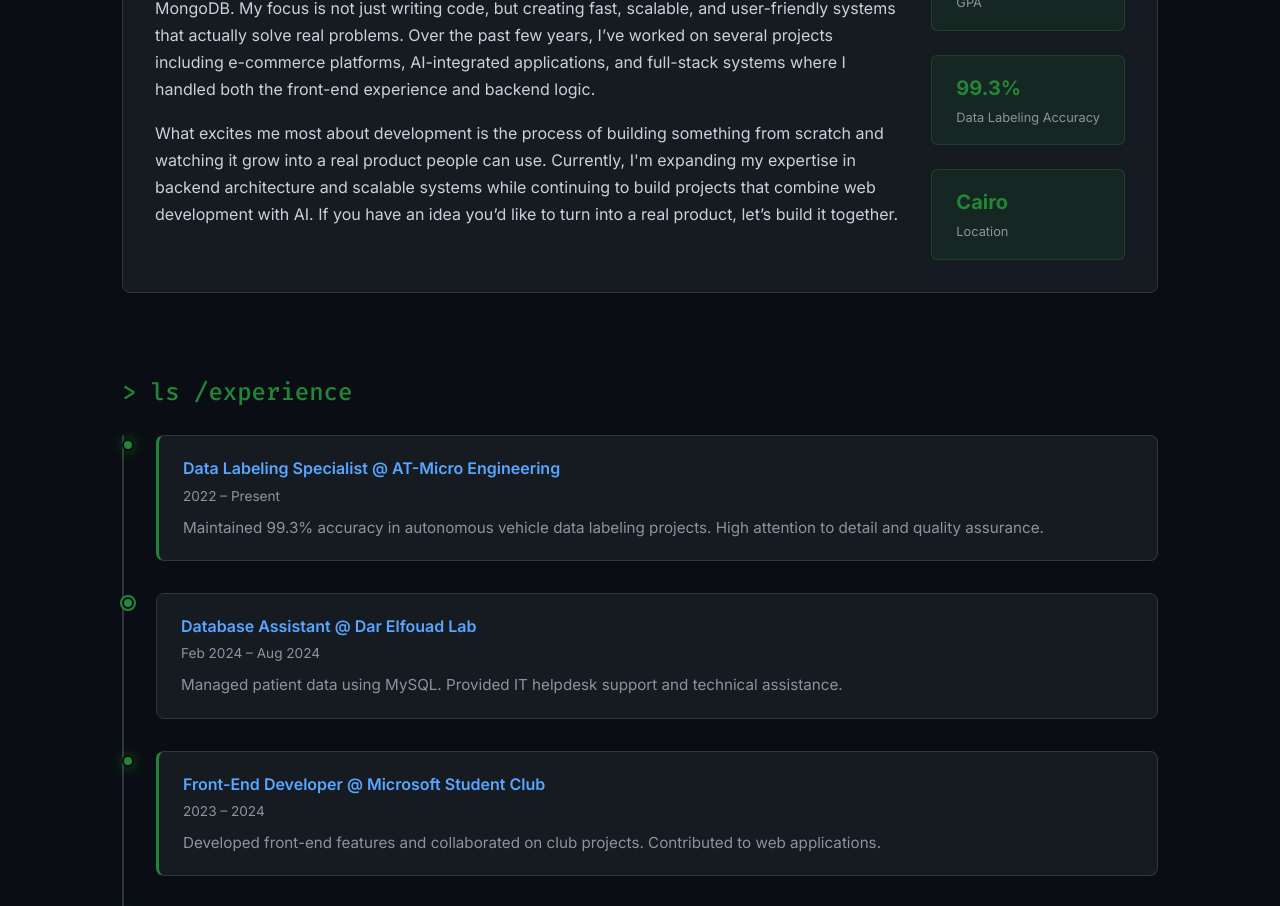
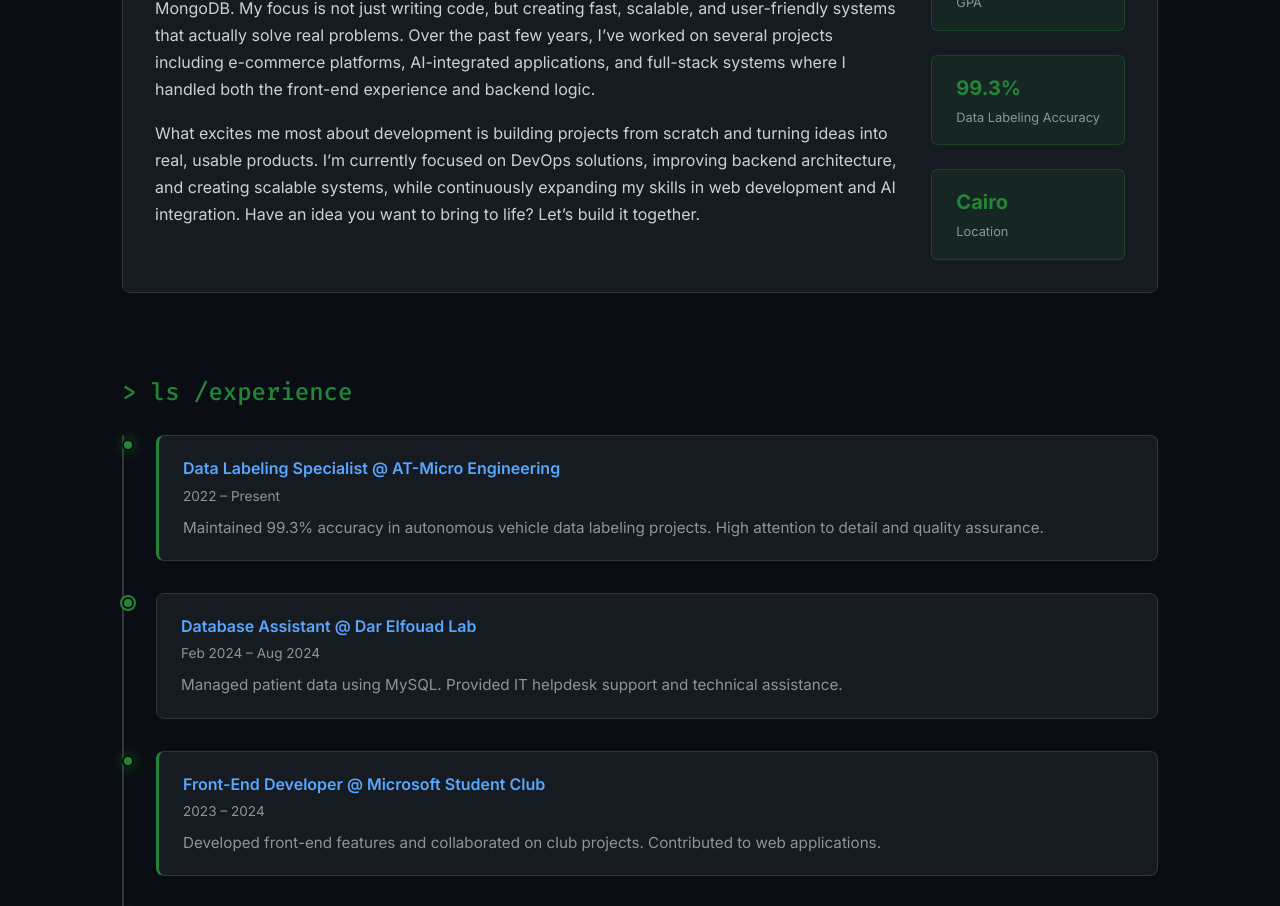
Before and after one commit to KerolisKhalaf/dev-portfolio, an Angular app: page / in a window 1280 px wide. Shown: the part 980-1886 px from the top of the page. Built offline with nearby package versions, Linux system fonts and the light colour scheme; no server answers.

Commit message:
feat: enhance personal introduction and project focus in about section

```diff
--- a/src/app/features/about/about.ts
+++ b/src/app/features/about/about.ts
@@ -17,12 +17,12 @@ I specialize in building modern web applications using technologies like Angular
 Over the past few years, I’ve worked on several projects including e-commerce platforms, AI-integrated applications, and full-stack systems where I handled both the front-end experience and backend logic.
 </p>
             <p class="bio">
+              What excites me most about development is building projects from scratch and turning ideas into real, usable products.
 
-What excites me most about development is the process of building something from scratch and watching it grow into a real product people can use.
+I’m currently focused on DevOps solutions, improving backend architecture, and creating scalable systems, while continuously expanding my skills in web development and AI integration.
 
-Currently, I'm expanding my expertise in backend architecture and scalable systems while continuing to build projects that combine web development with AI.
-
-If you have an idea you’d like to turn into a real product, let’s build it together. </p>
+Have an idea you want to bring to life? Let’s build it together.
+ </p>
           </div>
           <div class="about-metrics">
             <div class="metric">
```
